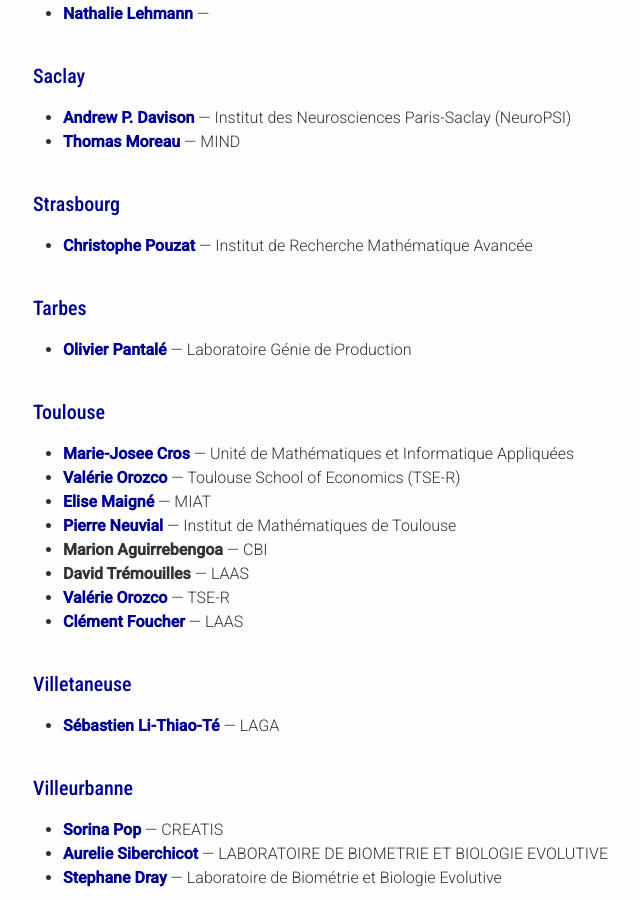
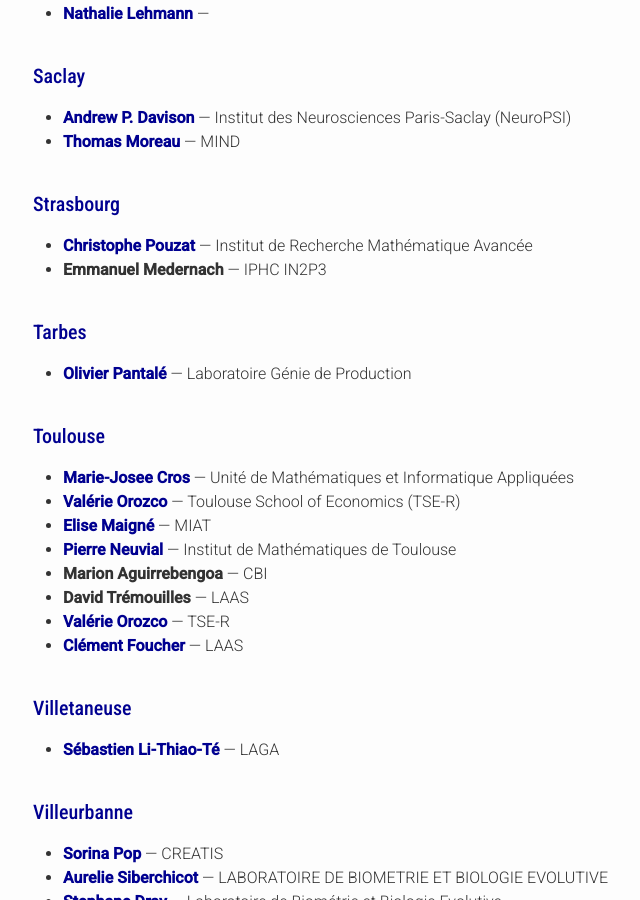
Before and after one commit to FR-RN/FR-RN, a Jekyll site: the page built from community.md, in a window 1280 px wide and 900 px high, scrolled down 4466 px. Shown: the whole window, without its empty margins (237-877 px from the left). Built offline with Jekyll 4.4.1, drawn with Linux system fonts in a browser that asks for light colours; some web fonts are replaced.

Commit message:
Update members.yaml

```diff
--- a/_data/members.yaml
+++ b/_data/members.yaml
@@ -454,3 +454,7 @@
   url: https://centreborelli.ens-paris-saclay.fr/fr/annuaire-des-personnes/jose-armando-hernandez-gonzalez
   city: Gif-Sur-Yvette
   lab: Centre Borelli
+- name: Emmanuel Medernach
+  url:
+  city: Strasbourg
+  lab: IPHC IN2P3
```
